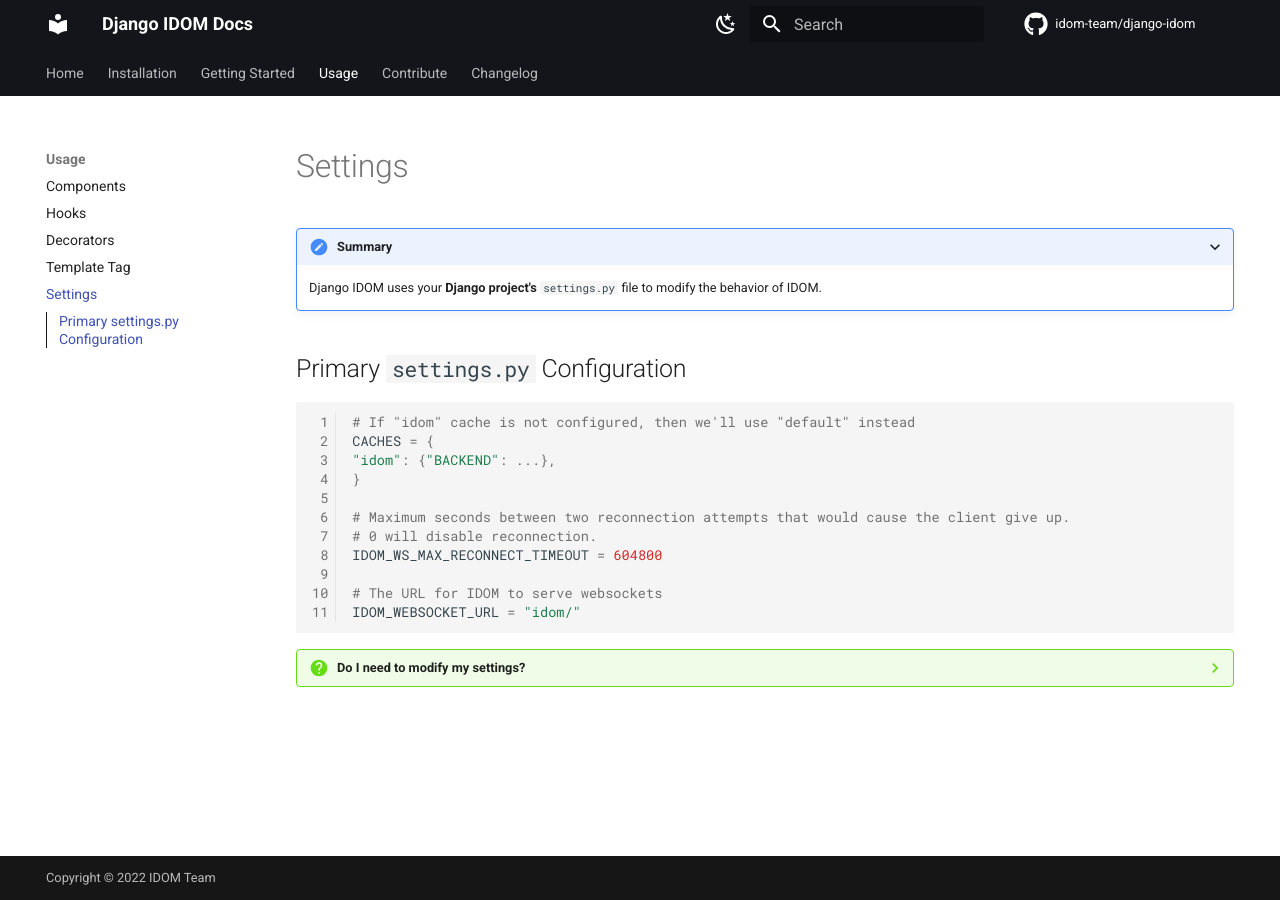
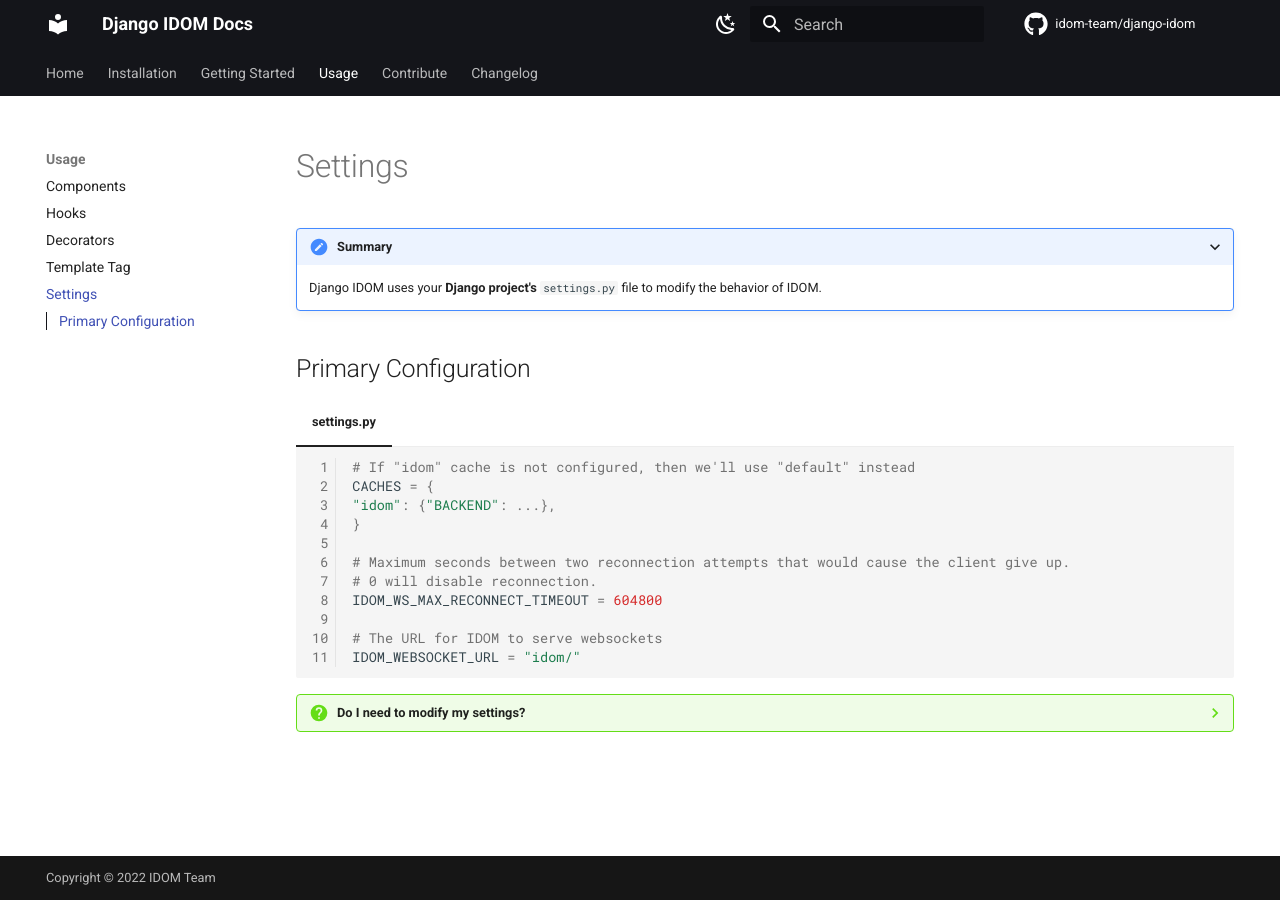
Before and after one commit to reactive-python/reactpy-django, an MkDocs documentation site: the page built from docs/src/features/settings.md, in a window 1280 px wide. Built offline with MkDocs 1.6.1 and Material for MkDocs 9.7.7, drawn with Linux system fonts in a browser that asks for light colours; comment, search, counter and statistics services are not loaded.

Commit message:
docs cleanup after self review

````diff
--- a/docs/src/features/settings.md
+++ b/docs/src/features/settings.md
@@ -2,25 +2,27 @@
 
     Django IDOM uses your **Django project's** `settings.py` file to modify the behavior of IDOM.
 
-## Primary `settings.py` Configuration
+## Primary Configuration
 
-<!--settings-start-->
+=== "settings.py"
 
-```python linenums="1"
-# If "idom" cache is not configured, then we'll use "default" instead
-CACHES = {
-"idom": {"BACKEND": ...},
-}
+    <!--settings-start-->
 
-# Maximum seconds between two reconnection attempts that would cause the client give up.
-# 0 will disable reconnection.
-IDOM_WS_MAX_RECONNECT_TIMEOUT = 604800
+    ```python linenums="1"
+    # If "idom" cache is not configured, then we'll use "default" instead
+    CACHES = {
+    "idom": {"BACKEND": ...},
+    }
 
-# The URL for IDOM to serve websockets
-IDOM_WEBSOCKET_URL = "idom/"
-```
+    # Maximum seconds between two reconnection attempts that would cause the client give up.
+    # 0 will disable reconnection.
+    IDOM_WS_MAX_RECONNECT_TIMEOUT = 604800
 
-<!--settings-end-->
+    # The URL for IDOM to serve websockets
+    IDOM_WEBSOCKET_URL = "idom/"
+    ```
+
+    <!--settings-end-->
 
 ??? question "Do I need to modify my settings?"
 
````
Also changed, not shown: docs/src/features/decorators.md (+1 -1 lines), docs/src/features/templatetag.md (+1 -1 lines).
